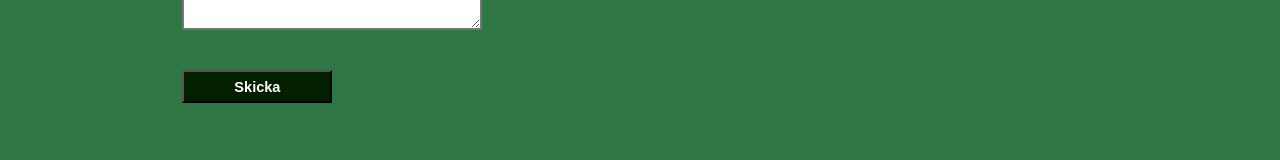
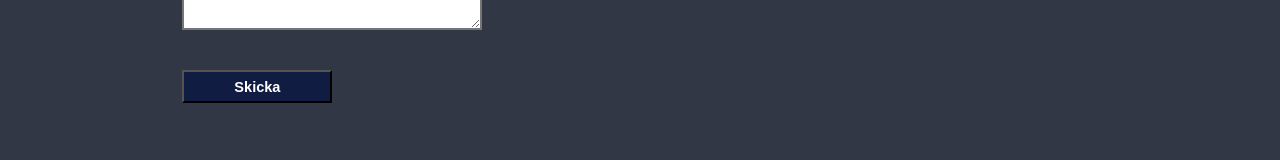
Before and after one commit to filippennsater/chat-website, a React (Create React App) app: page /contact in a window 1280 px wide. Shown: the part 1004-1164 px from the top of the page. Built offline with nearby package versions, Linux system fonts and the light colour scheme; a web font is replaced by a local one.

Commit message:
changed some styling in contactsection and the navbar

```diff
--- a/src/components/navbar/Navbar.scss
+++ b/src/components/navbar/Navbar.scss
@@ -77,7 +77,7 @@
 }
 
 .nav div.main_list ul li a:hover {
-    color: #56607e;
+    color: #828aa1;
     text-decoration: underline;
     text-decoration-thickness: 2px;  // Thickness of the underscore
     text-underline-offset: 5px;      // Space between the text and the underline
--- a/src/pages/contact/ContactSection.scss
+++ b/src/pages/contact/ContactSection.scss
@@ -4,7 +4,7 @@
 
 
 .contact-container {
-    background-color: #2f7745;
+    background-color: #323746;
     width: 100%;
     min-height: 100vh;
     height: flex;
@@ -55,6 +55,7 @@
     flex-direction: column;
     margin: 5%;
     margin-top: 50px;
+    color: white;
 }
 
 .right-container{
@@ -148,7 +149,7 @@
 
 .suggestion-button{
     color: white;
-    background-color: #031f00;
+    background-color: #111c42;
     width: 50%;
     padding: calc(5px + 0.1vw);
     margin-top: 40px;
```
